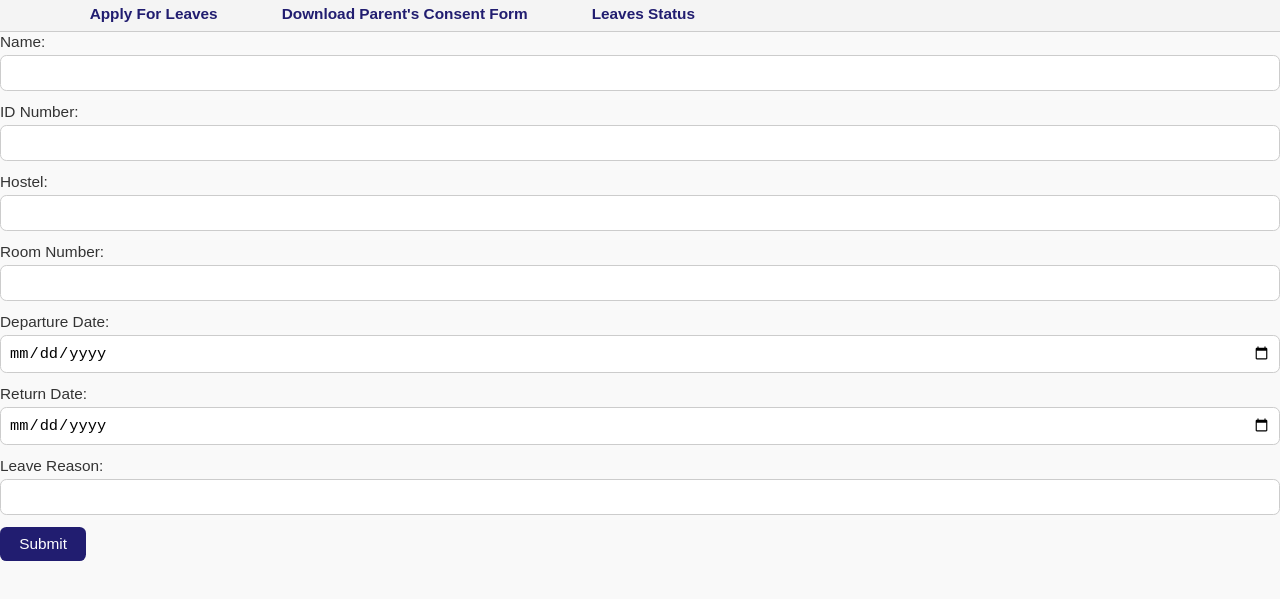
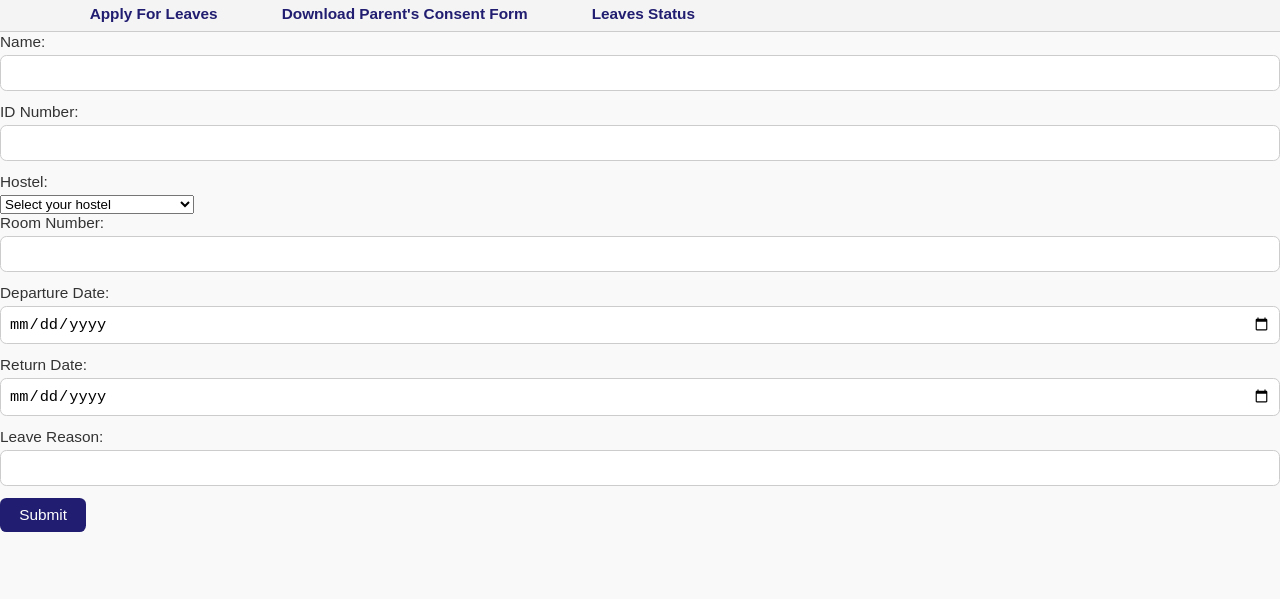
Before and after one commit to MOGAIN21/leave.github.io, a plain HTML site: page index.html in a window 1280 px wide. Shown: the part 197-796 px from the top of the page. Drawn offline with Linux system fonts and the light colour scheme.

Commit message:
Update index.html

```diff
--- a/index.html
+++ b/index.html
@@ -9,23 +9,16 @@
 <body>
     <div class="header">
         <div class="logo">
-            <img src="logo.png" alt="BITS Pilani Logo width="401" height="104">
-        </div>
-        <div class="header-text">
-
-            <h1>Student Welfare Division (SWD)</h1>
-             <div class="color">
-            <img src="color.png" alt="BITS Pilani Logo width="401" height="104">
+            <img src="logo.png" alt="BITS Pilani Logo" width="401" height="104">
         </div>
 
-
-
-
+        <div class="header-text">
+            <h1>Student Welfare Division (SWD)</h1>
+            <div class="color">
+                <img src="color.png" alt="BITS Pilani Logo" width="401" height="104">
+            </div>
         </div>
     </div>
-
-
-
 
     <nav>
         <ul>
@@ -36,10 +29,7 @@
         </ul>
     </nav>
 
-
-
     <div class="form-section">
-
         <form id="leaveForm">
             <label for="name">Name:</label>
             <input type="text" id="name" name="name" required><br>
@@ -47,8 +37,25 @@
             <label for="id">ID Number:</label>
             <input type="text" id="id" name="id" required><br>
 
+            <!-- Updated Hostel Dropdown Menu -->
             <label for="hostel">Hostel:</label>
-            <input type="text" id="hostel" name="hostel" required><br>
+            <select id="hostel" name="hostel" required>
+                <option value="" disabled selected>Select your hostel</option>
+                <option value="Shankar Bhawan">Shankar Bhawan</option>
+                <option value="Gandhi Bhawan">Gandhi Bhawan</option>
+                <option value="Meera Bhawan">Meera Bhawan</option>
+                <option value="Ashok Bhawan">Ashok Bhawan</option>
+                <option value="Krishna Bhawan">Krishna Bhawan</option>
+                <option value="Ram Bhawan">Ram Bhawan</option>
+                <option value="Budh Bhawan">Budh Bhawan</option>
+                <option value="Vyas Bhawan">Vyas Bhawan</option>
+                <option value="Srinivas Ramanujan Bhawan">Srinivas Ramanujan Bhawan</option>
+                <option value="Vishnu Karma Bhawan">Vishnu Karma Bhawan</option>
+                <option value="Bhagirath Bhawan">Bhagirath Bhawan</option>
+                <option value="Rana Pratap Bhawan">Rana Pratap Bhawan</option>
+
+                <!-- Add more hostels if needed -->
+            </select><br>
 
             <label for="roomNo">Room Number:</label>
             <input type="text" id="roomNo" name="roomNo" required><br>
@@ -66,12 +73,13 @@
         </form>
     </div>
 
-
     <div id="statusSection" class="status-section" style="display:none;">
         <div class="welcome-section">
             <span id="welcomeMessage"></span>
+            <div class="d">
             <span id="currentDate"></span>
             <a href="#" id="logoutLink">Logout</a>
+            </div>
         </div>
 
         <h2>Leaves Status</h2>
```
